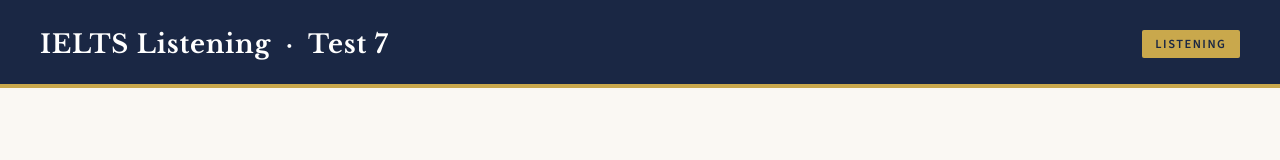
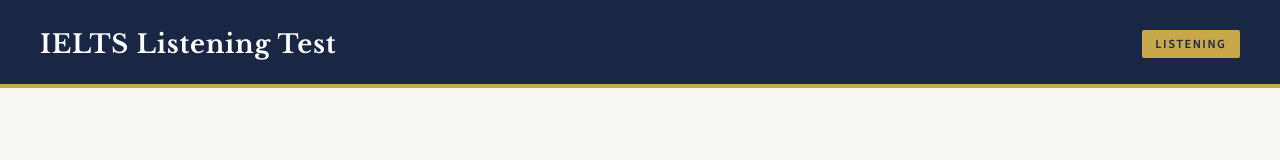
Before and after one commit to JudyDinh/April-Listening-Test, a plain HTML site: page ielts_test7_listening.html in a window 1280 px wide. Shown: the top 160 px of the page. Drawn offline with nearby package versions, Linux system fonts and the light colour scheme.

Commit message:
Update ielts_test7_listening.html

```diff
--- a/ielts_test7_listening.html
+++ b/ielts_test7_listening.html
@@ -332,7 +332,7 @@
 <div class="progress-bar-wrap"><div class="progress-bar-fill" id="progressBar"></div></div>
 
 <header>
-  <h1>IELTS Listening &nbsp;·&nbsp; Test 7</h1>
+  <h1>IELTS Listening Test </h1>
   <span class="badge">Listening</span>
 </header>
 
```
